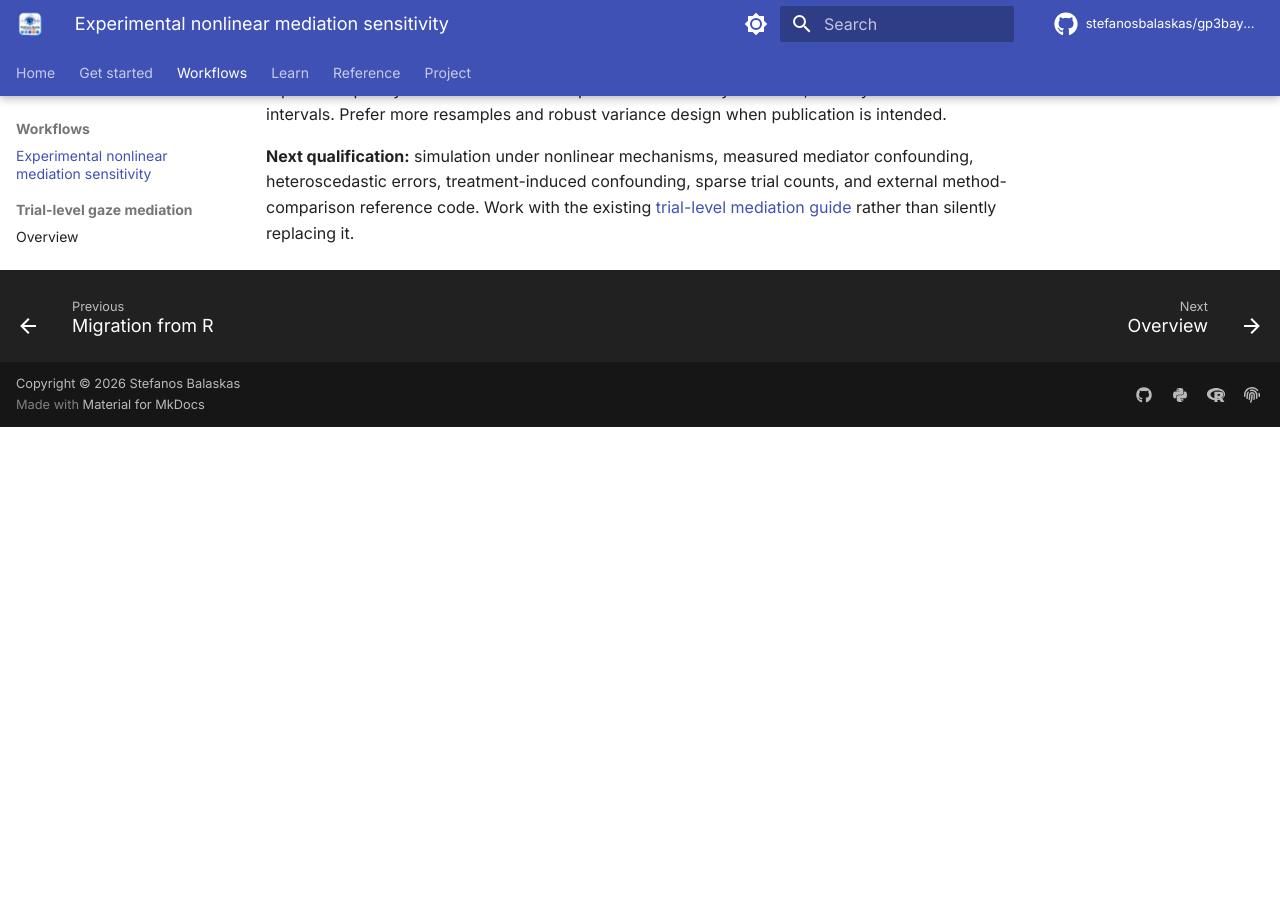
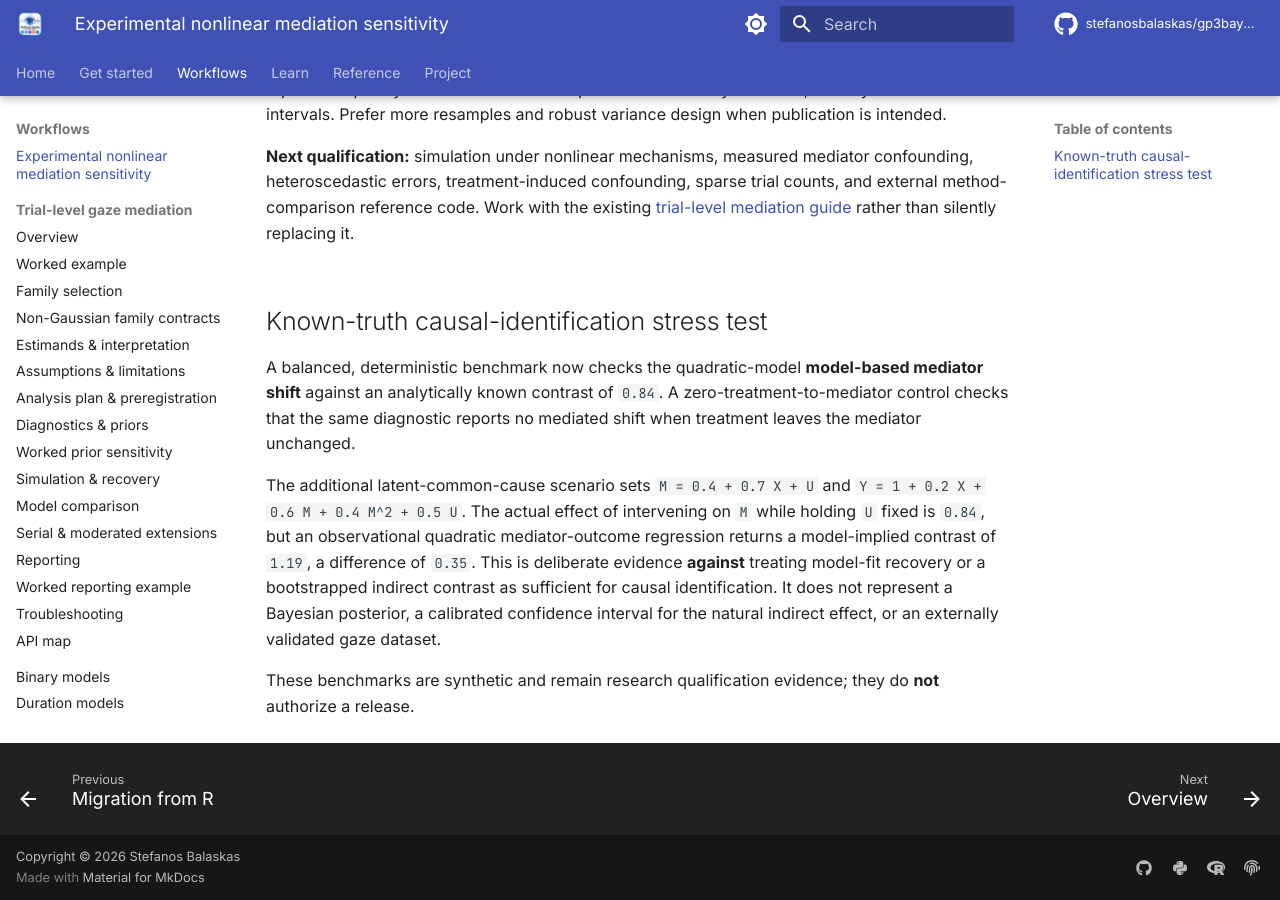
Before and after one commit to stefanosbalaskas/gp3bayespy, an MkDocs documentation site: the page built from docs/methods/nonlinear-mediation-audit.md, in a window 1280 px wide and 900 px high, scrolled down 844 px. Built offline with MkDocs 1.6.1 and Material for MkDocs 9.7.7, drawn with Linux system fonts in a browser that asks for light colours; comment, search, counter and statistics services are not loaded; before the commit the page ends 1271 px from its top, so only the background shows below that.

Commit message:
Document analytic mediation recovery and latent-confounder failure boundary

```diff
--- a/docs/methods/nonlinear-mediation-audit.md
+++ b/docs/methods/nonlinear-mediation-audit.md
@@ -21,3 +21,25 @@
 **Uncertainty:** participant-cluster bootstrap fully refits both models and records each failed replicate explicitly. Percentile limits are reported as sensitivity evidence, not Bayesian credible intervals. Prefer more resamples and robust variance design when publication is intended.
 
 **Next qualification:** simulation under nonlinear mechanisms, measured mediator confounding, heteroscedastic errors, treatment-induced confounding, sparse trial counts, and external method-comparison reference code. Work with the existing [trial-level mediation guide](../articles/multilevel-mediation/index.md) rather than silently replacing it.
+
+
+## Known-truth causal-identification stress test
+
+A balanced, deterministic benchmark now checks the quadratic-model
+**model-based mediator shift** against an analytically known contrast of
+`0.84`. A zero-treatment-to-mediator control checks that the same diagnostic
+reports no mediated shift when treatment leaves the mediator unchanged.
+
+The additional latent-common-cause scenario sets
+`M = 0.4 + 0.7 X + U` and
+`Y = 1 + 0.2 X + 0.6 M + 0.4 M^2 + 0.5 U`.
+The actual effect of intervening on `M` while holding `U` fixed is
+`0.84`, but an observational quadratic mediator-outcome regression returns
+a model-implied contrast of `1.19`, a difference of `0.35`.
+This is deliberate evidence **against** treating model-fit recovery or
+a bootstrapped indirect contrast as sufficient for causal identification.
+It does not represent a Bayesian posterior, a calibrated confidence interval
+for the natural indirect effect, or an externally validated gaze dataset.
+
+These benchmarks are synthetic and remain research qualification evidence;
+they do **not** authorize a release.
```
